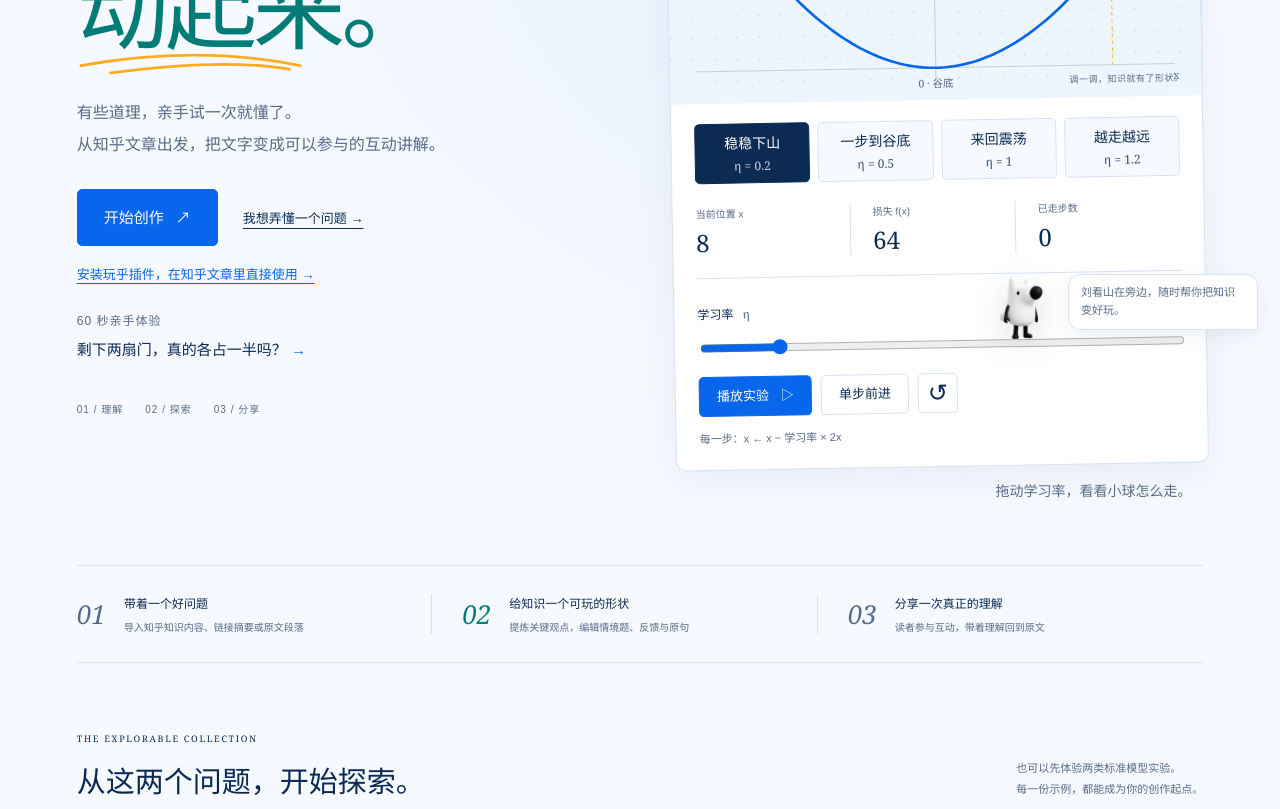
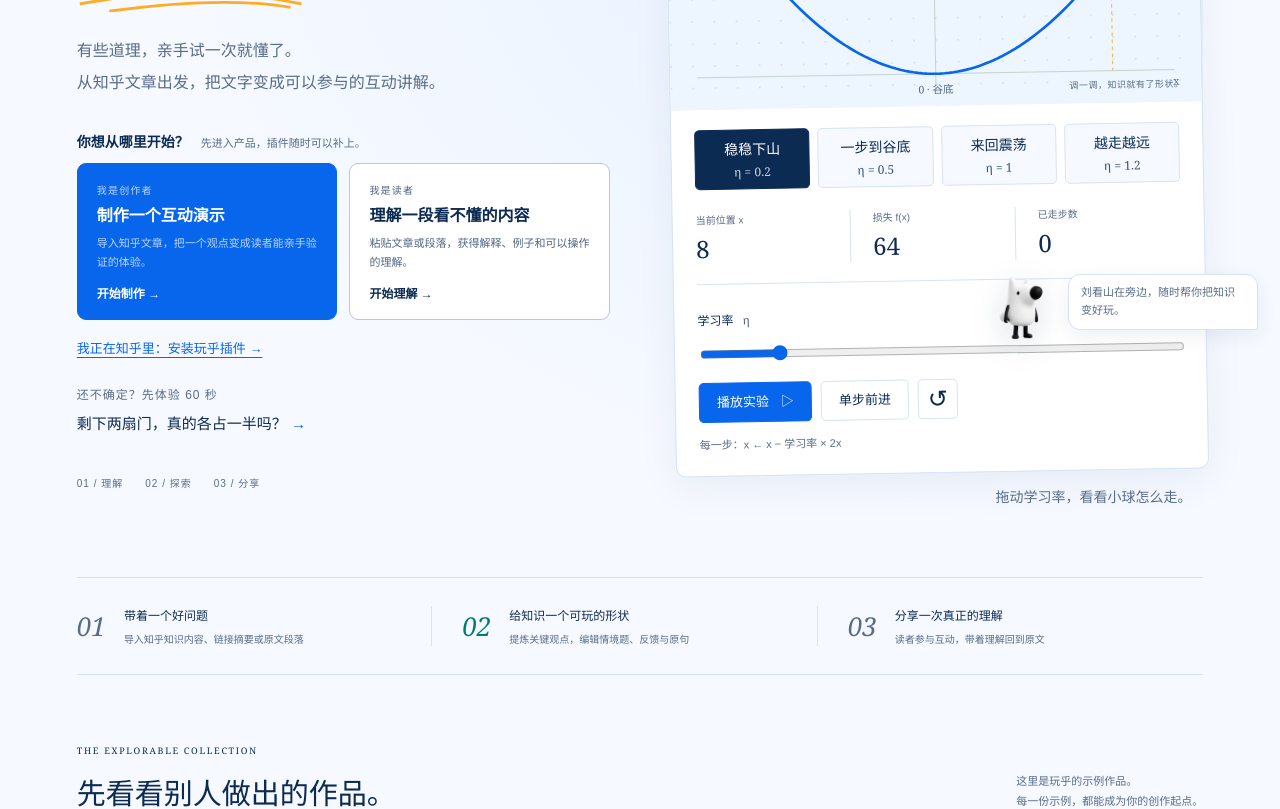
Before and after one commit to Weichenleeeee123/wanhu-interactive-knowledge, a Next.js app: page / in a window 1280 px wide. Shown: the part 440-1249 px from the top of the page. Built offline with nearby package versions, Linux system fonts and the light colour scheme.

Commit message:
refactor: make product entry primary on homepage

```diff
--- a/src/app/globals.css
+++ b/src/app/globals.css
@@ -221,6 +221,16 @@ button {
   align-items: center;
   flex-wrap: wrap;
 }
+.entry-heading { display:flex; align-items:baseline; gap:12px; margin-top:32px; color:var(--ink); font-size:14px; font-weight:600; }.entry-heading small{font-size:11px;color:var(--muted);font-weight:400}
+.entry-grid { display:grid; grid-template-columns:repeat(2,minmax(0,1fr)); gap:12px; max-width:620px; margin-top:12px; }
+.entry-card { display:grid; gap:7px; padding:18px 19px; border:1px solid var(--line-strong); border-radius:9px; background:var(--white); text-decoration:none; transition:transform .15s,box-shadow .15s,border-color .15s; }
+.entry-card:hover { transform:translateY(-2px); border-color:var(--brand); box-shadow:0 8px 25px #0c2b5312; }
+.entry-card-primary { background:var(--brand); color:var(--white); border-color:var(--brand); }
+.entry-card-primary:hover { background:var(--brand-hover); border-color:var(--brand-hover); }
+.entry-kicker { font:10px Georgia,serif; letter-spacing:1.2px; opacity:.72; }
+.entry-card strong { font-size:16px; line-height:1.45; }
+.entry-card small { font-size:11px; line-height:1.7; opacity:.72; }
+.entry-card b { font-size:12px; font-weight:600; margin-top:5px; }
 .button {
   min-height: 40px;
   padding: 10px 17px;
@@ -2058,3 +2068,5 @@ input[type="range"] {
 .kanshan-assistant{position:fixed;z-index:20;right:22px;bottom:20px;display:flex;align-items:center;gap:10px;pointer-events:none}.kanshan-assistant img{width:76px;height:76px;object-fit:contain;filter:drop-shadow(0 8px 16px #0c2b5326)}.kanshan-assistant span{max-width:190px;padding:9px 12px;border:1px solid var(--line);border-radius:12px 12px 2px 12px;background:var(--white);color:var(--muted);font-size:11px;line-height:1.6;box-shadow:0 6px 20px #0c2b5312}@media(max-width:620px){.kanshan-assistant span{display:none}.kanshan-assistant{right:10px;bottom:10px}.kanshan-assistant img{width:58px;height:58px}}
 
 .quick-start-hint{display:flex;gap:10px;align-items:flex-start;margin:18px 0;padding:12px 14px;border:1px solid #d5e0d5;border-radius:9px;background:#f3f6ef}.quick-start-hint .live-dot{margin-top:7px;flex:none}.quick-start-hint strong{font-size:12px}.quick-start-hint p{margin:3px 0 0;color:var(--muted);font-size:12px;line-height:1.7}.advanced-material{margin:18px 0;border-top:1px solid var(--line);border-bottom:1px solid var(--line)}.advanced-material>summary{cursor:pointer;padding:13px 2px;color:var(--teal);font-size:12px;font-weight:600;list-style:none}.advanced-material>summary::-webkit-details-marker{display:none}.advanced-material>summary:before{content:'＋';display:inline-block;margin-right:7px;color:var(--orange)}.advanced-material[open]>summary:before{content:'−'}.advanced-material>summary span{float:right;color:var(--muted);font-weight:400;font-size:11px}.advanced-material>.search-block,.advanced-material>.form-field,.advanced-material>.attribution-fields{margin-top:14px}.advanced-material>.attribution-fields{margin-bottom:18px}
+
+@media (max-width: 650px) { .entry-grid { grid-template-columns:1fr; } }
--- a/src/app/page.tsx
+++ b/src/app/page.tsx
@@ -33,16 +33,13 @@ export default function Home() {
               <br />
               从知乎文章出发，把文字变成可以参与的互动讲解。
             </p>
-            <div className="hero-actions">
-              <Link className="button primary large" href="/create?mode=teach">
-                开始创作 <span aria-hidden="true">↗</span>
-              </Link>
-              <Link className="text-link" href="/create?mode=learn">
-                我想弄懂一个问题 →
-              </Link>
+            <div className="entry-heading"><span>你想从哪里开始？</span><small>先进入产品，插件随时可以补上。</small></div>
+            <div className="entry-grid" aria-label="选择你的开始方式">
+              <Link className="entry-card entry-card-primary" href="/create?mode=teach"><span className="entry-kicker">我是创作者</span><strong>制作一个互动演示</strong><small>导入知乎文章，把一个观点变成读者能亲手验证的体验。</small><b>开始制作 →</b></Link>
+              <Link className="entry-card" href="/create?mode=learn"><span className="entry-kicker">我是读者</span><strong>理解一段看不懂的内容</strong><small>粘贴文章或段落，获得解释、例子和可以操作的理解。</small><b>开始理解 →</b></Link>
             </div>
-            <Link className="extension-entry" href="/extension">安装玩乎插件，在知乎文章里直接使用 →</Link>
-            <Link className="hero-demo-link" href="/view?example=monty-hall"><span>60 秒亲手体验</span>剩下两扇门，真的各占一半吗？ <b>→</b></Link>
+            <Link className="extension-entry" href="/extension">我正在知乎里：安装玩乎插件 →</Link>
+            <Link className="hero-demo-link" href="/view?example=monty-hall"><span>还不确定？先体验 60 秒</span>剩下两扇门，真的各占一半吗？ <b>→</b></Link>
             <p className="hero-footnote">
               <span>01 / 理解</span>
               <span>02 / 探索</span>
@@ -82,14 +79,14 @@ export default function Home() {
             </p>
           </div>
         </section>
-        <section className="experiments-section" id="experiments">
+        <section className="experiments-section" id="examples">
           <div className="section-heading">
             <div>
               <span className="eyebrow">THE EXPLORABLE COLLECTION</span>
-              <h2>从这两个问题，开始探索。</h2>
+              <h2>先看看别人做出的作品。</h2>
             </div>
             <p>
-              也可以先体验两类标准模型实验。
+              这里是玩乎的示例作品。
               <br />
               每一份示例，都能成为你的创作起点。
             </p>
--- a/src/components/Reader.tsx
+++ b/src/components/Reader.tsx
@@ -81,7 +81,7 @@ export function Reader() {
         ) : lesson ? (
           <>
             <div className="reader-topline">
-              <Link href="/#experiments">← 返回实验集</Link>
+              <Link href="/#examples">← 返回示例作品</Link>
               {savedCopy?.lesson === lesson ? (
                 <Link
                   className="text-button"
```
